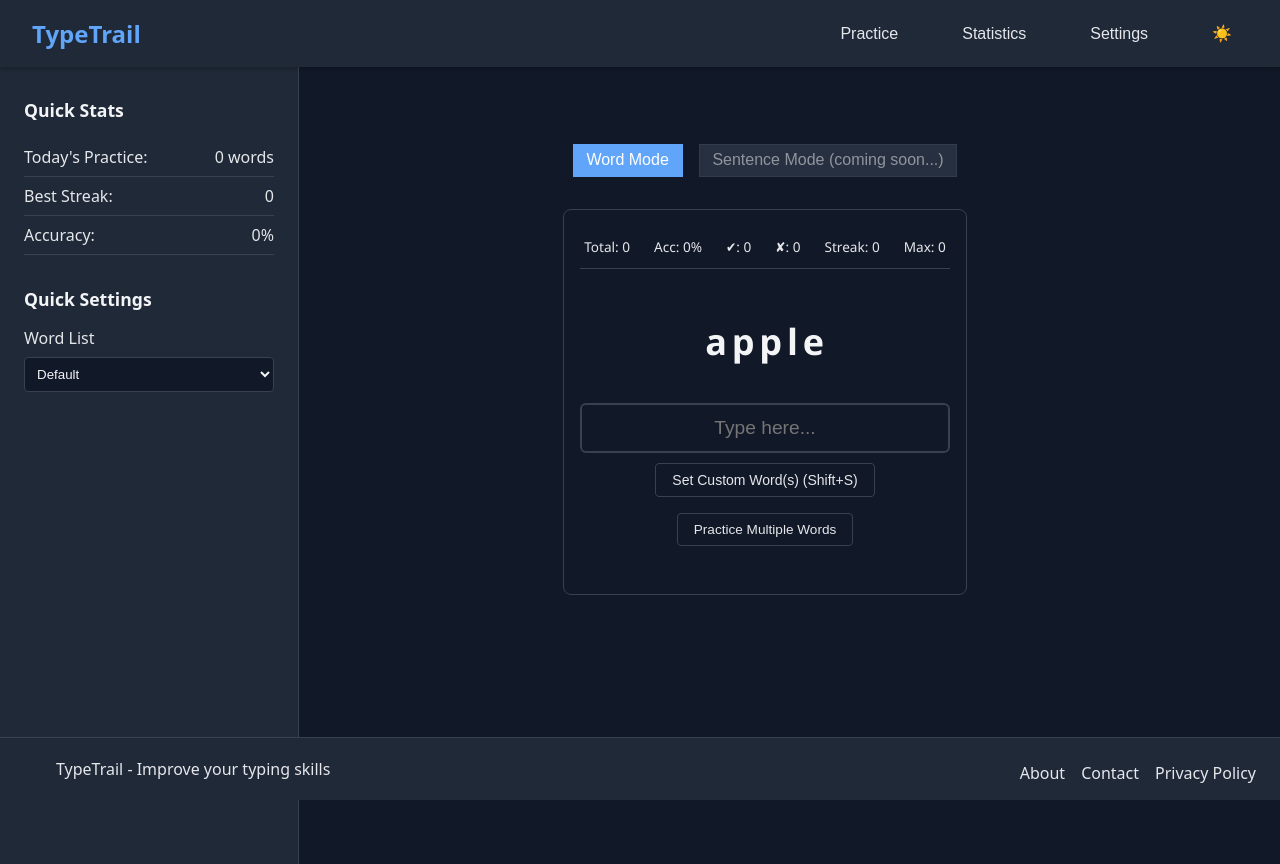
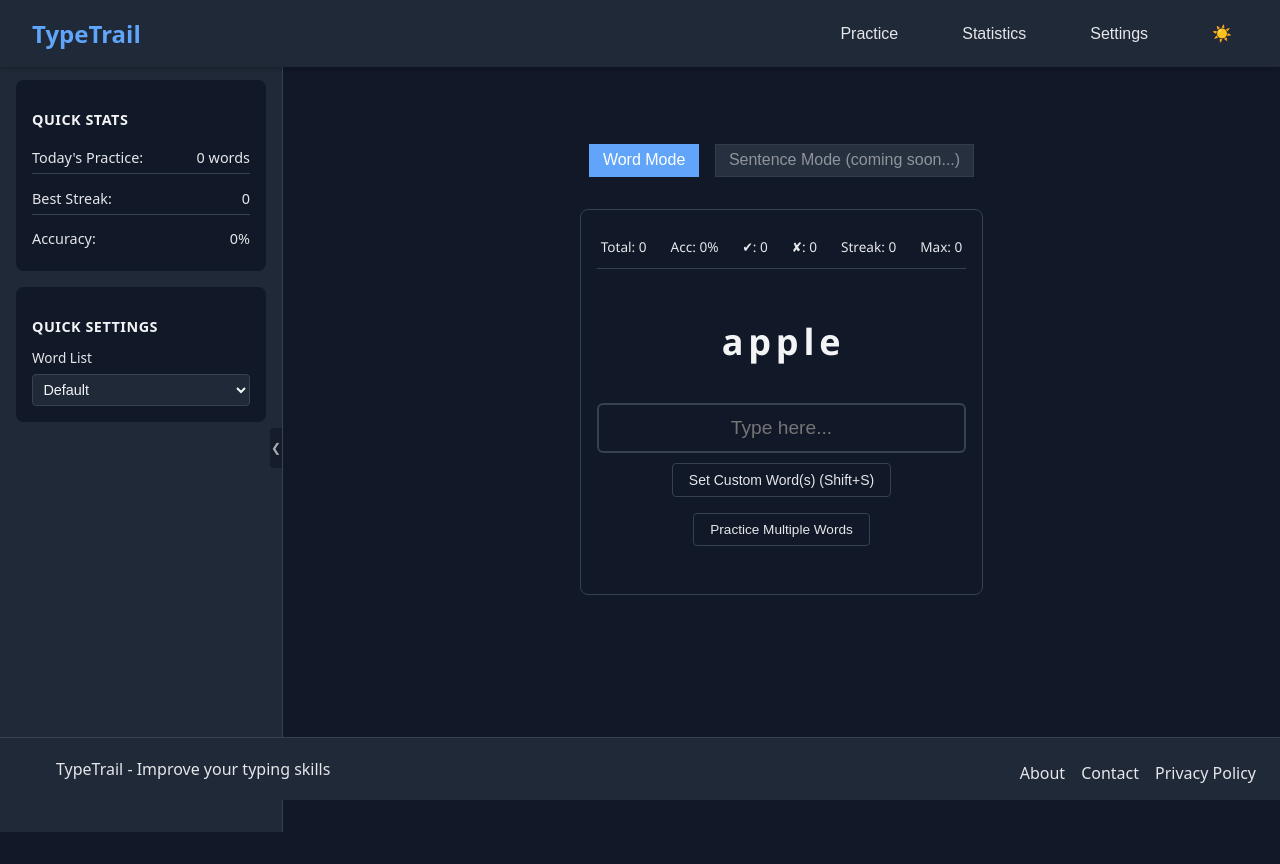
Before and after one commit to sunnydodti/type-trail, a React (Vite) app in the folder typetrail/: page / in a window 1280 px wide. Built offline with nearby package versions, Linux system fonts and the light colour scheme.

Commit message:
collapsable sidebar

```diff
--- a/typetrail/src/App.module.css
+++ b/typetrail/src/App.module.css
@@ -11,7 +11,7 @@
 
 .mainContent {
     flex: 1;
-    margin-left: 250px;
+    /* margin-left: 250px; */
     padding: 5rem 2rem 4rem;
     display: flex;
     flex-direction: column;
--- a/typetrail/src/components/Sidebar.module.css
+++ b/typetrail/src/components/Sidebar.module.css
@@ -1,58 +1,161 @@
 .sidebar {
-  width: 250px;
-  height: 100vh;
+  /* width: 250px; */
+  height: 100%;
   background-color: var(--bg-primary);
   border-right: 1px solid var(--border-color);
-  padding: 1.5rem;
-  position: fixed;
+  position: sticky;
   top: 0;
-  left: 0;
-  overflow-y: auto;
-  padding-top: 5rem;
   color: var(--text-primary);
   transition: all 0.3s ease;
+  overflow: hidden;
+}
+
+.sidebar.collapsed {
+  width: 1rem;
+}
+
+.sidebarContent {
+  width: 250px;
+  height: calc(100vh - 64px); /* Adjust based on your header height */
+  padding: 1rem 1.5rem 1rem 1rem;
+  margin-right: -0.5rem; /* For the scrollbar gap */
+  overflow-y: auto;
+  overflow-x: hidden;
+  display: flex;
+  flex-direction: column;
+  gap: 1rem;
+  transition: opacity 0.3s ease;
+  scrollbar-width: thin;
+  scrollbar-color: var(--text-secondary) transparent;
+}
+
+.sidebarContent::-webkit-scrollbar {
+  width: 6px;
+}
+
+.sidebarContent::-webkit-scrollbar-track {
+  background: transparent;
+}
+
+.sidebarContent::-webkit-scrollbar-thumb {
+  background-color: var(--text-secondary);
+  border-radius: 3px;
+  opacity: 0.5;
+}
+
+.sidebarContent::-webkit-scrollbar-thumb:hover {
+  background-color: var(--text-primary);
+}
+
+.collapsed .sidebarContent {
+  opacity: 0;
+  pointer-events: none;
+}
+
+.collapseButton {
+  position: absolute;
+  right: 0;
+  top: 50%;
+  transform: translateY(-50%);
+  width: .75rem;
+  height: 40px;
+  border: none;
+  border-radius: 4px 0 0 4px;
+  background-color: var(--bg-secondary);
+  color: var(--text-secondary);
+  cursor: pointer;
+  display: flex;
+  align-items: center;
+  justify-content: center;
+  transition: all 0.2s ease;
+  z-index: 2;
+  padding: 0;
+  font-size: 12px;
+  opacity: 0.7;
+}
+
+.collapseButton:hover {
+  background-color: var(--accent-color);
+  color: white;
+  opacity: 1;
 }
 
 .stats, .quickSettings {
-  margin-bottom: 2rem;
+  background-color: var(--bg-secondary);
+  border-radius: 8px;
+  padding: 1rem;
 }
 
 .stats h3, .quickSettings h3 {
   color: var(--text-primary);
-  font-size: 1.1rem;
-  margin-bottom: 1rem;
+  font-size: 0.9rem;
+  font-weight: 600;
+  margin-bottom: 0.75rem;
+  text-transform: uppercase;
+  letter-spacing: 0.5px;
 }
 
 .stats ul {
   list-style: none;
   padding: 0;
   margin: 0;
+  display: flex;
+  flex-direction: column;
+  gap: 0.5rem;
 }
 
 .stats li {
   display: flex;
   justify-content: space-between;
-  padding: 0.5rem 0;
+  align-items: center;
+  padding: 0.4rem 0;
   border-bottom: 1px solid var(--border-color);
   color: var(--text-secondary);
+  font-size: 0.9rem;
+}
+
+.stats li:last-child {
+  border-bottom: none;
 }
 
 .settingItem {
-  margin-bottom: 1rem;
+  margin-bottom: 0.75rem;
+}
+
+.settingItem:last-child {
+  margin-bottom: 0;
 }
 
 .settingItem label {
   display: block;
-  margin-bottom: 0.5rem;
+  margin-bottom: 0.4rem;
   color: var(--text-secondary);
+  font-size: 0.85rem;
 }
 
 .settingItem select {
   width: 100%;
-  padding: 0.5rem;
+  padding: 0.4rem;
   border: 1px solid var(--border-color);
   border-radius: 4px;
-  background-color: var(--bg-secondary);
+  background-color: var(--bg-primary);
   color: var(--text-primary);
-  transition: all 0.3s ease;
+  font-size: 0.9rem;
+  transition: all 0.2s ease;
+  cursor: pointer;
 }
+
+.settingItem select:hover {
+  border-color: var(--text-secondary);
+}
+
+.settingItem select:focus {
+  outline: none;
+  border-color: var(--accent-color);
+  box-shadow: 0 0 0 2px var(--accent-color-alpha);
+}
+
+/* Improve transition smoothness */
+.sidebar, .sidebarContent, .collapseButton {
+  will-change: width, opacity, transform;
+}
--- a/typetrail/src/components/Sidebar.tsx
+++ b/typetrail/src/components/Sidebar.tsx
@@ -1,25 +1,43 @@
+import { useState, useEffect } from 'react';
 import styles from './Sidebar.module.css'
 
 export default function Sidebar() {
-  return (
-    <aside className={styles.sidebar}>
+  const [isCollapsed, setIsCollapsed] = useState(() => {
+    const saved = localStorage.getItem('sidebar-collapsed');
+    return saved ? JSON.parse(saved) : false;
+  });
+
+  useEffect(() => {
+    localStorage.setItem('sidebar-collapsed', JSON.stringify(isCollapsed));
+  }, [isCollapsed]);
+
+  return (    <aside className={`${styles.sidebar} ${isCollapsed ? styles.collapsed : ''}`}>      <button
+        className={styles.collapseButton}
+        onClick={() => setIsCollapsed((prev: boolean) => !prev)}
+        aria-label={isCollapsed ? "Expand sidebar" : "Collapse sidebar"}
+      >
+        {isCollapsed ? '❯' : '❮'}
+      </button>
+
+      <div className={styles.sidebarContent}>
         <div className={styles.stats}>
           <h3>Quick Stats</h3>
           <ul>
             <li>
-            <span>Today's Practice:</span>
-            <span>0 words</span>
+              <span className={styles.label}>Today's Practice:</span>
+              <span className={styles.value}>0 words</span>
             </li>
             <li>
-            <span>Best Streak:</span>
-            <span>0</span>
+              <span className={styles.label}>Best Streak:</span>
+              <span className={styles.value}>0</span>
             </li>
             <li>
-            <span>Accuracy:</span>
-            <span>0%</span>
+              <span className={styles.label}>Accuracy:</span>
+              <span className={styles.value}>0%</span>
             </li>
           </ul>
         </div>
+
         <div className={styles.quickSettings}>
           <h3>Quick Settings</h3>
           <div className={styles.settingItem}>
@@ -30,6 +48,7 @@ export default function Sidebar() {
             </select>
           </div>
         </div>
+      </div>
     </aside>
   )
 }
```
Lines whose indentation alone changed are shown as unchanged.
